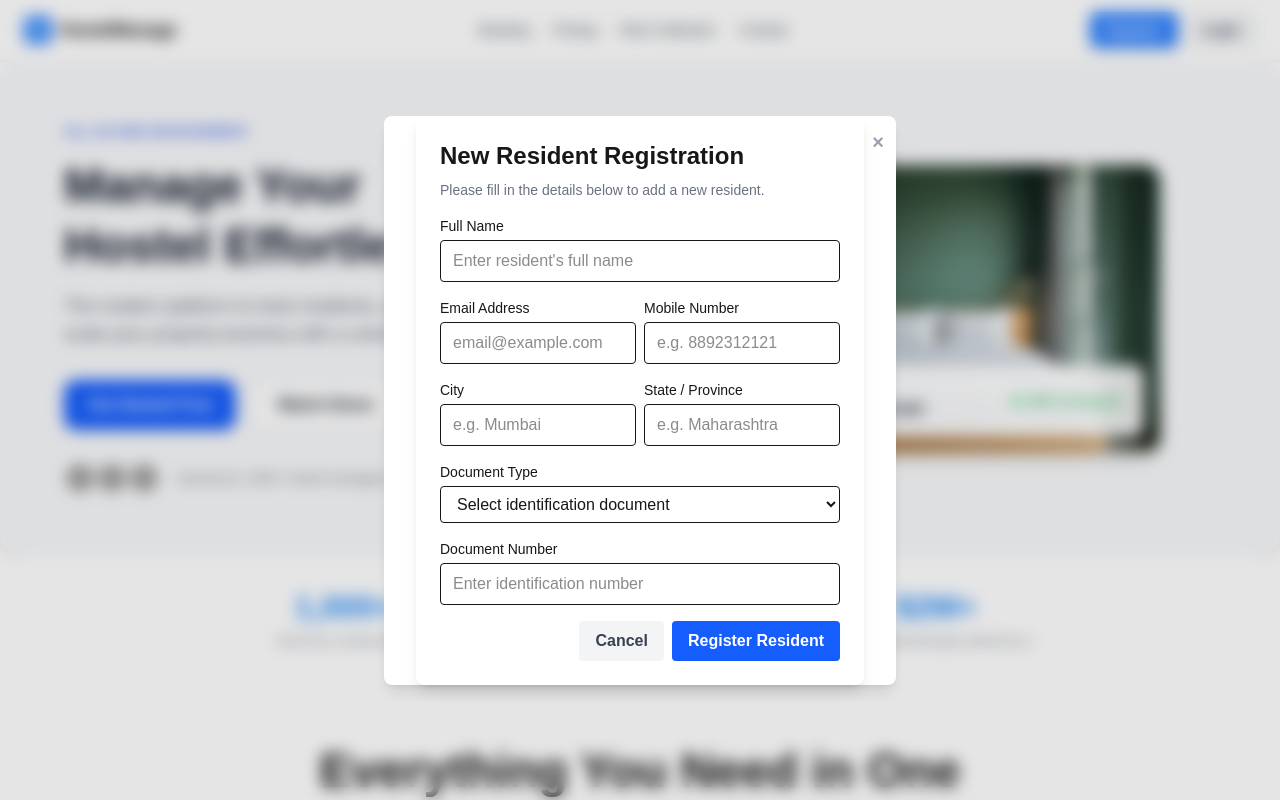
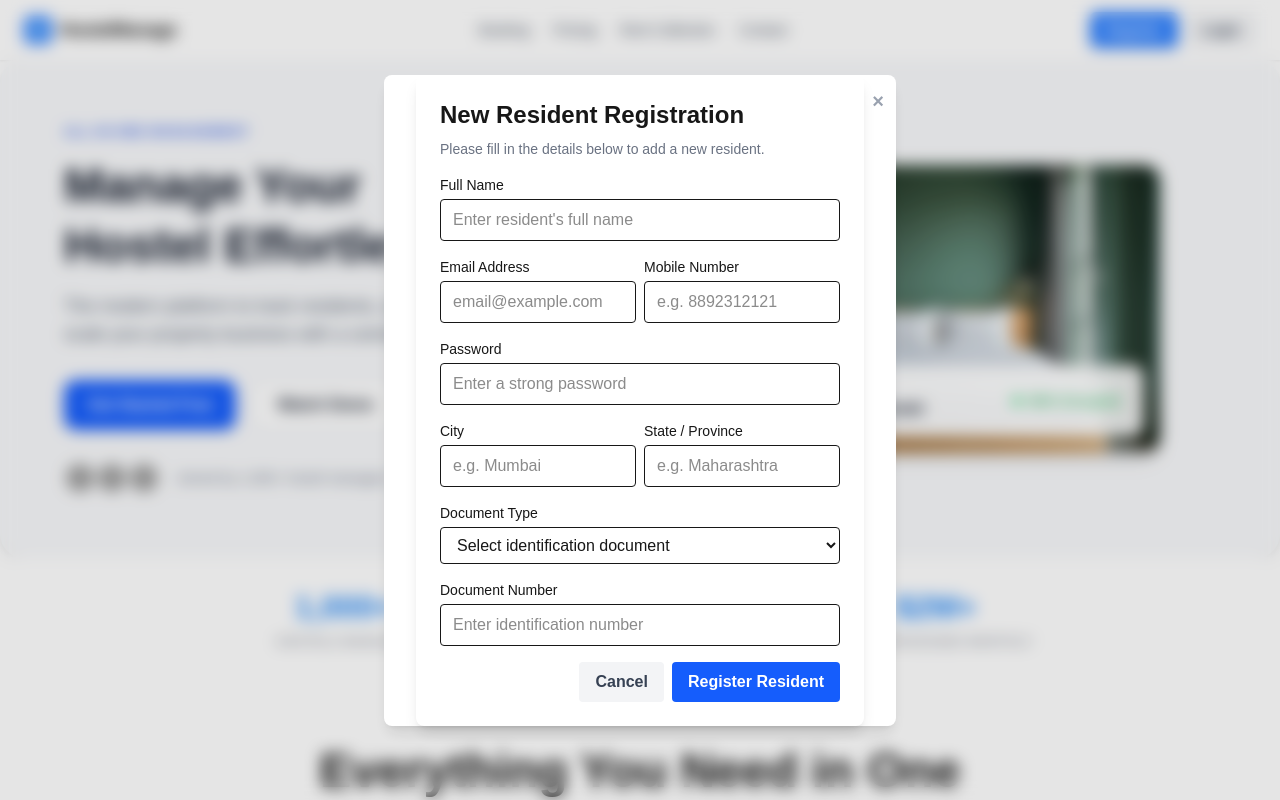
Before and after one commit to akshaydd1/mystay-hostel, a Next.js app: page / in a window 1280 px wide. Both pictures are taken after a click on the button "Register". Shown: the top 800 px of the page. Built offline with nearby package versions, Linux system fonts and the light colour scheme; grey boxes are pictures that could not be loaded.

Commit message:
Insert Password while inserting data in table

```diff
--- a/package.json
+++ b/package.json
@@ -10,6 +10,8 @@
   },
   "dependencies": {
     "@tanstack/react-table": "^8.0.0",
+    "@types/bcryptjs": "^2.4.6",
+    "bcryptjs": "^3.0.3",
     "next": "16.1.4",
     "react": "19.2.3",
     "react-dom": "19.2.3",
--- a/shared/components/modules/Header/registration.tsx
+++ b/shared/components/modules/Header/registration.tsx
@@ -6,6 +6,7 @@ interface RegistrationFormData {
   name: string;
   email: string;
   mobile_no: string;
+  password: string;
   city: string;
   state: string;
   docType: string;
@@ -16,6 +17,7 @@ const initialFormData: RegistrationFormData = {
   name: "",
   email: "",
   mobile_no: "",
+  password: "",
   city: "",
   state: "",
   docType: "",
@@ -49,8 +51,8 @@ const RegistrationForm = () => {
     setSuccess(null);
 
     // Basic validation
-    const { name, email, mobile_no, city, state, docType, docNumber } = formData;
-    if (!name || !email || !mobile_no || !city || !state || !docType || !docNumber) {
+    const { name, email, mobile_no, password, city, state, docType, docNumber } = formData;
+    if (!name || !email || !mobile_no || !password || !city || !state || !docType || !docNumber) {
       setError("Please fill in all required fields.");
       return;
     }
@@ -67,6 +69,7 @@ const RegistrationForm = () => {
           name,
           email,
           mobile_no,
+          password,
           city,
           state,
           docType,
@@ -148,6 +151,19 @@ const RegistrationForm = () => {
             />
           </div>
         </div>
+        <div>
+          <label className="block text-sm font-medium mb-1">Password</label>
+          <input
+            type="password"
+            name="password"
+            value={formData.password}
+            onChange={handleChange}
+            className="w-full border rounded px-3 py-2"
+            placeholder="Enter a strong password"
+            minLength={6}
+            required
+          />
+        </div>
         <div className="flex gap-2">
           <div className="flex-1">
             <label className="block text-sm font-medium mb-1">City</label>
```
Also changed, not shown: 1 other file (tests, documents, lock files or other folders).
